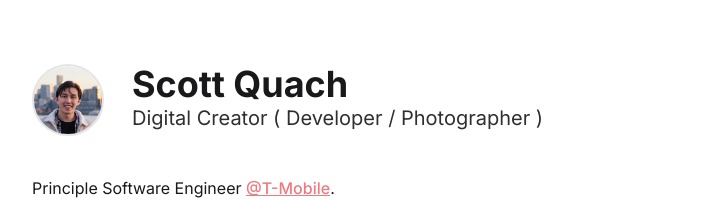
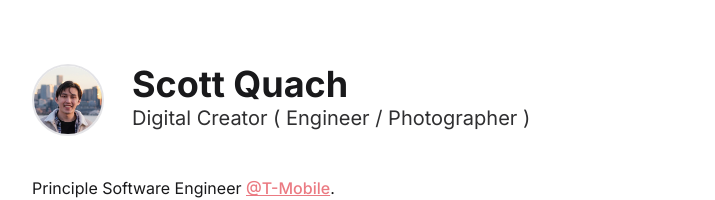
Before and after one commit to scottquach/Portfolio-2022, a React (Create React App) app: page / in a window 1280 px wide. Shown: the top 200 px of the page, without its empty margins (272-987 px from the left). Built offline with nearby package versions, Linux system fonts and the light colour scheme.

Commit message:
Removed unused icons

```diff
--- a/public/index.html
+++ b/public/index.html
@@ -6,7 +6,7 @@
         <meta name="viewport" content="width=device-width, initial-scale=1" />
         <meta name="theme-color" content="#000000" />
         <meta name="description" content="Web site created using create-react-app" />
-        <link rel="apple-touch-icon" href="%PUBLIC_URL%/logo192.png" />
+        <link rel="apple-touch-icon" href="%PUBLIC_URL%/favicon.ico" />
         <!--
       manifest.json provides metadata used when your web app is installed on a
       user's mobile device or desktop. See https://developers.google.com/web/fundamentals/web-app-manifest/
--- a/src/components/Home.js
+++ b/src/components/Home.js
@@ -9,7 +9,7 @@ export default function Home() {
                 <img className="profile-image" alt="Profile" src={require('../assets/profile.jpg')}></img>
                 <div className="flex flex-col items-start">
                     <header className="text-3xl md:text-4xl font-bold">Scott Quach</header>
-                    <div className="text-left text-base md:text-xl opacity-90">Digital Creator ( Developer / Photographer )</div>
+                    <div className="text-left text-base md:text-xl opacity-90">Digital Creator ( Engineer / Photographer )</div>
                 </div>
             </div>
 
```
Also changed, not shown: public/logo192.png (deleted), public/logo512.png (deleted), public/manifest.json.
